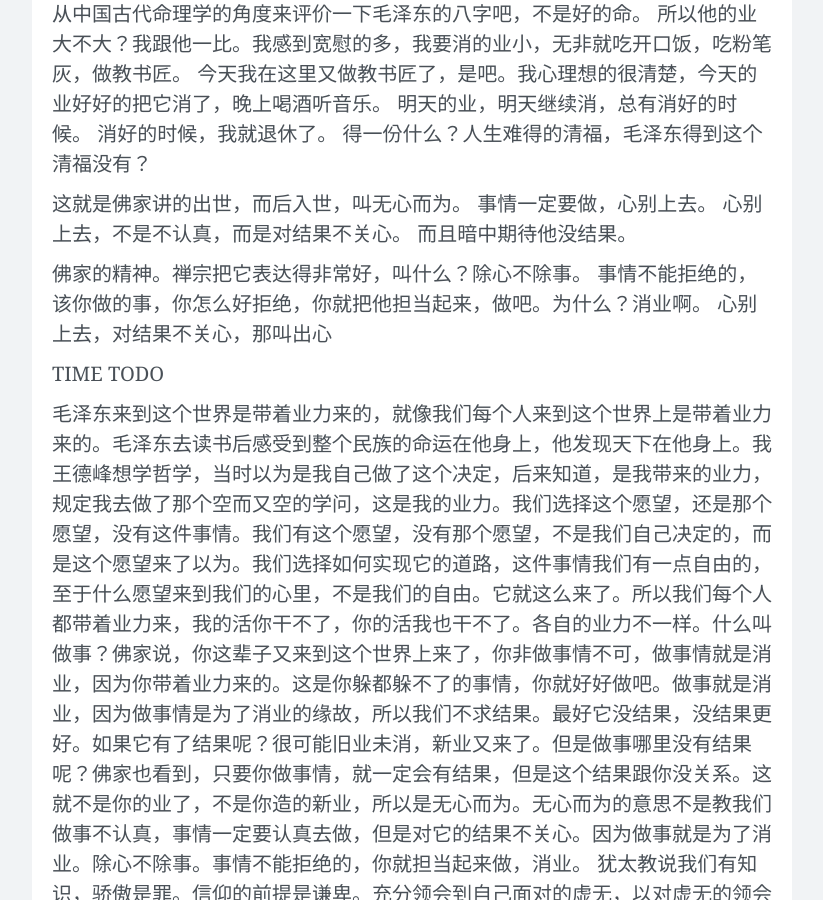
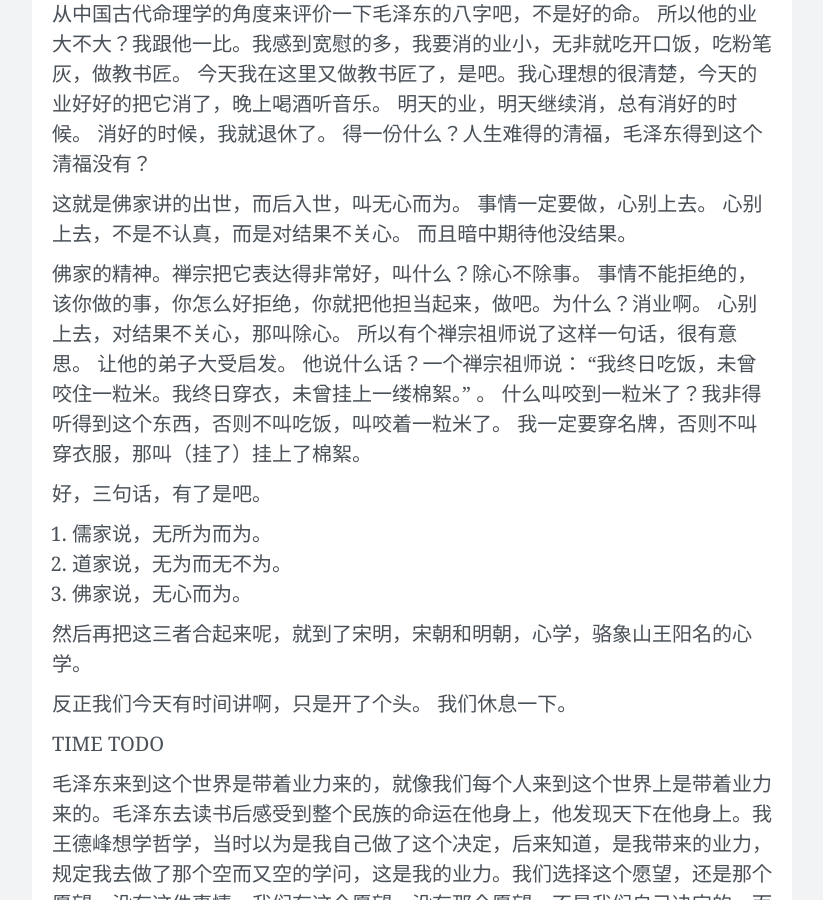
Before and after one commit to wangtiga/wangtiga.github.io, a Jekyll site: the page built from _previews/yangming_school_of_mind.md, in a window 1280 px wide and 900 px high, scrolled down 18113 px. Shown: the whole window, without its empty margins (228-1051 px from the left). Built offline with Jekyll 4.4.1, drawn with Linux system fonts in a browser that asks for light colours; nearby versions of some CDN libraries; comment, search, counter and statistics services are not loaded.

Commit message:
updated from mac

```diff
--- a/_previews/yangming_school_of_mind.md
+++ b/_previews/yangming_school_of_mind.md
@@ -865,7 +865,24 @@ TIME 01:20:20
 
 佛家的精神。禅宗把它表达得非常好，叫什么？除心不除事。
 事情不能拒绝的，该你做的事，你怎么好拒绝，你就把他担当起来，做吧。为什么？消业啊。
-心别上去，对结果不关心，那叫出心
+心别上去，对结果不关心，那叫除心。
+所以有个禅宗祖师说了这样一句话，很有意思。
+让他的弟子大受启发。
+他说什么话？一个禅宗祖师说： "我终日吃饭，未曾咬住一粒米。我终日穿衣，未曾挂上一缕棉絮。" 。
+什么叫咬到一粒米了？我非得听得到这个东西，否则不叫吃饭，叫咬着一粒米了。
+我一定要穿名牌，否则不叫穿衣服，那叫（挂了）挂上了棉絮。
+
+
+好，三句话，有了是吧。
+
+1. 儒家说，无所为而为。
+2. 道家说，无为而无不为。
+3. 佛家说，无心而为。
+
+然后再把这三者合起来呢，就到了宋明，宋朝和明朝，心学，骆象山王阳名的心学。
+
+反正我们今天有时间讲啊，只是开了个头。
+我们休息一下。
 
 
 
```
